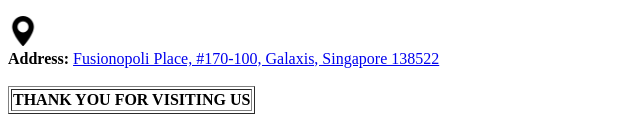
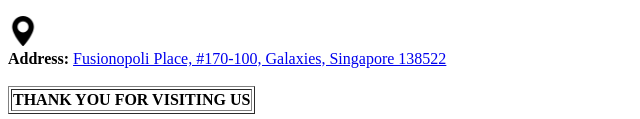
Before and after one commit to rohangadhave08/furniture-shop, a plain HTML site: page pages/contact.html in a window 1280 px wide. Shown: the part 775-894 px from the top of the page, 0-640 px from the left. Drawn offline with Linux system fonts and the light colour scheme.

Commit message:
seventh commit

```diff
--- a/pages/contact.html
+++ b/pages/contact.html
@@ -29,7 +29,7 @@
     <a href="mailto:woodendecor@gmail.com">woodendecor@gmai.com</a><br/><br/>
     <img src="./../images/contact icons/447031.png" height="30">
     <br/><b>Address:</b>
-    <a href="https://www.google.co.in/maps">Fusionopoli Place, #170-100, Galaxis, Singapore 138522</a><br/><br/>
+    <a href="https://www.google.co.in/maps">Fusionopoli Place, #170-100, Galaxies, Singapore 138522</a><br/><br/>
     <table border="1">
         <tr>
             <th>THANK YOU FOR VISITING US</th>
```
